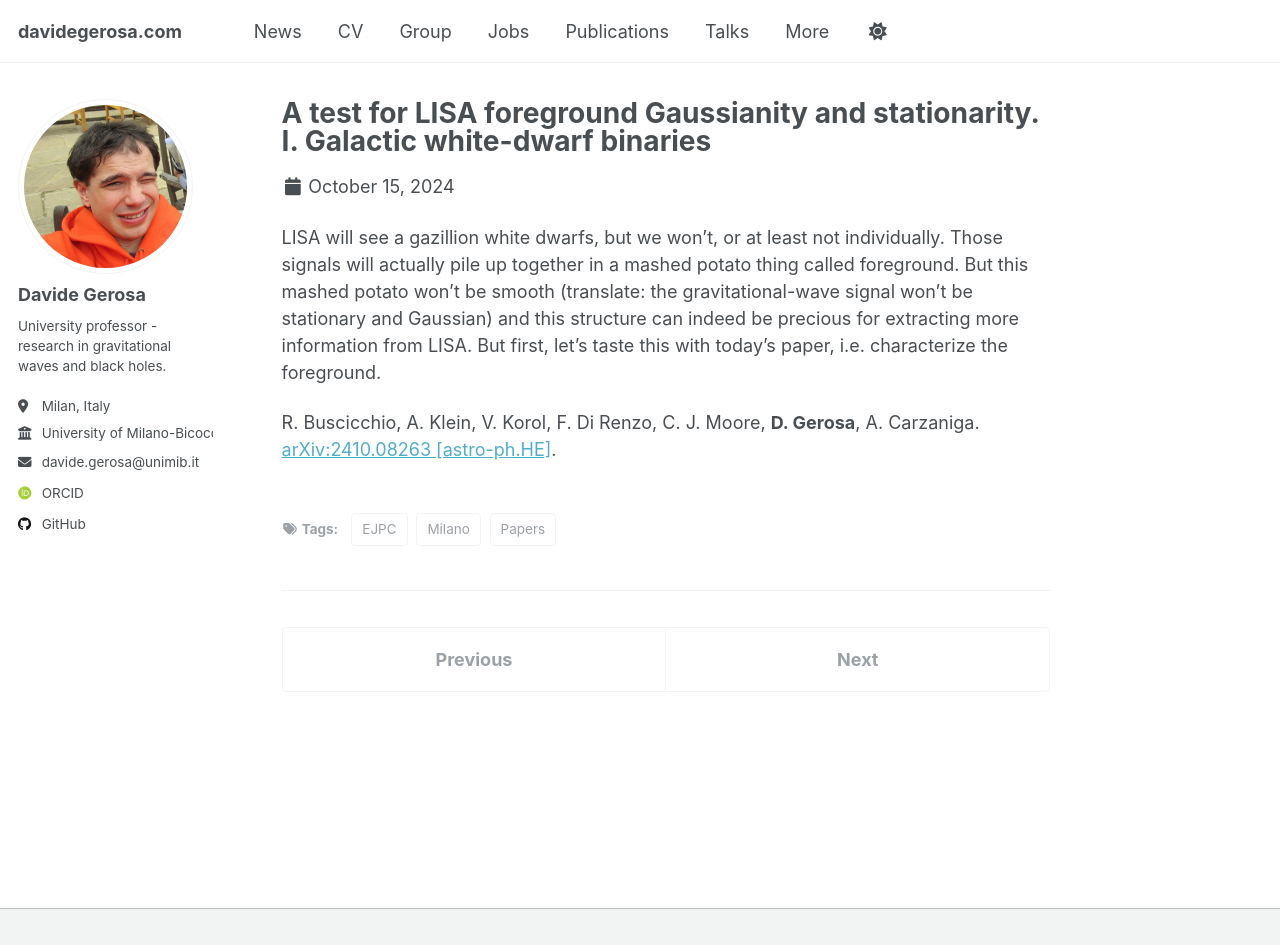
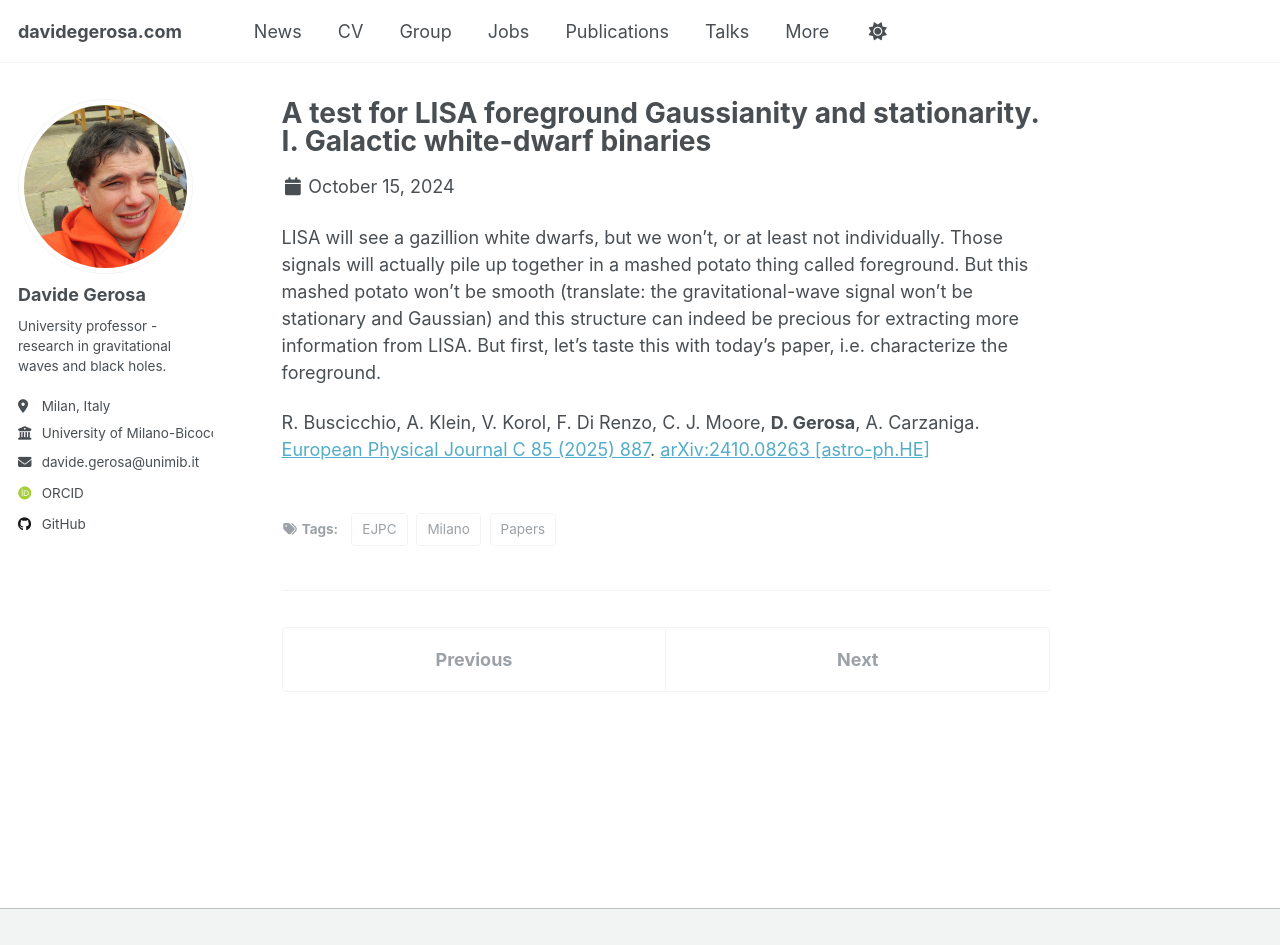
Before and after one commit to dgerosa/website, a Jekyll site: the page built from _posts/2024-10-15-a-test-for-lisa-foreground-gaussianity-and-stationarity-i-galactic-white-dwarf-binaries.md, in a window 1280 px wide and 945 px high. Built offline with Jekyll 4.4.1, drawn with Linux system fonts in a browser that asks for light colours; some web fonts are replaced.

Commit message:
Thu Sep  4 12:31:38 CEST 2025

```diff
--- a/_posts/2024-10-15-a-test-for-lisa-foreground-gaussianity-and-stationarity-i-galactic-white-dwarf-binaries.md
+++ b/_posts/2024-10-15-a-test-for-lisa-foreground-gaussianity-and-stationarity-i-galactic-white-dwarf-binaries.md
@@ -11,4 +11,4 @@ tags:
 LISA will see a gazillion white dwarfs, but we won’t, or at least not individually. Those signals will actually pile up together in a mashed potato thing called foreground. But this mashed potato won’t be smooth (translate: the gravitational-wave signal won’t be stationary and Gaussian) and this structure can indeed be precious for extracting more information from LISA. But first, let’s taste this with today’s paper, i.e. characterize the foreground.
 
 R. Buscicchio, A. Klein, V. Korol, F. Di Renzo, C. J. Moore, **D. Gerosa**, A. Carzaniga.\
-[arXiv:2410.08263 [astro-ph.HE]](https://arxiv.org/abs/2410.08263).
+[European Physical Journal C 85 (2025) 887](https://doi.org/10.1140/epjc/s10052-025-14616-w). [arXiv:2410.08263 [astro-ph.HE]](https://arxiv.org/abs/2410.08263)
```
Also changed, not shown: _posts/2025-04-25-ringdown-mode-amplitudes-of-precessing-binary-black-holes.md (+1 -1 lines).
